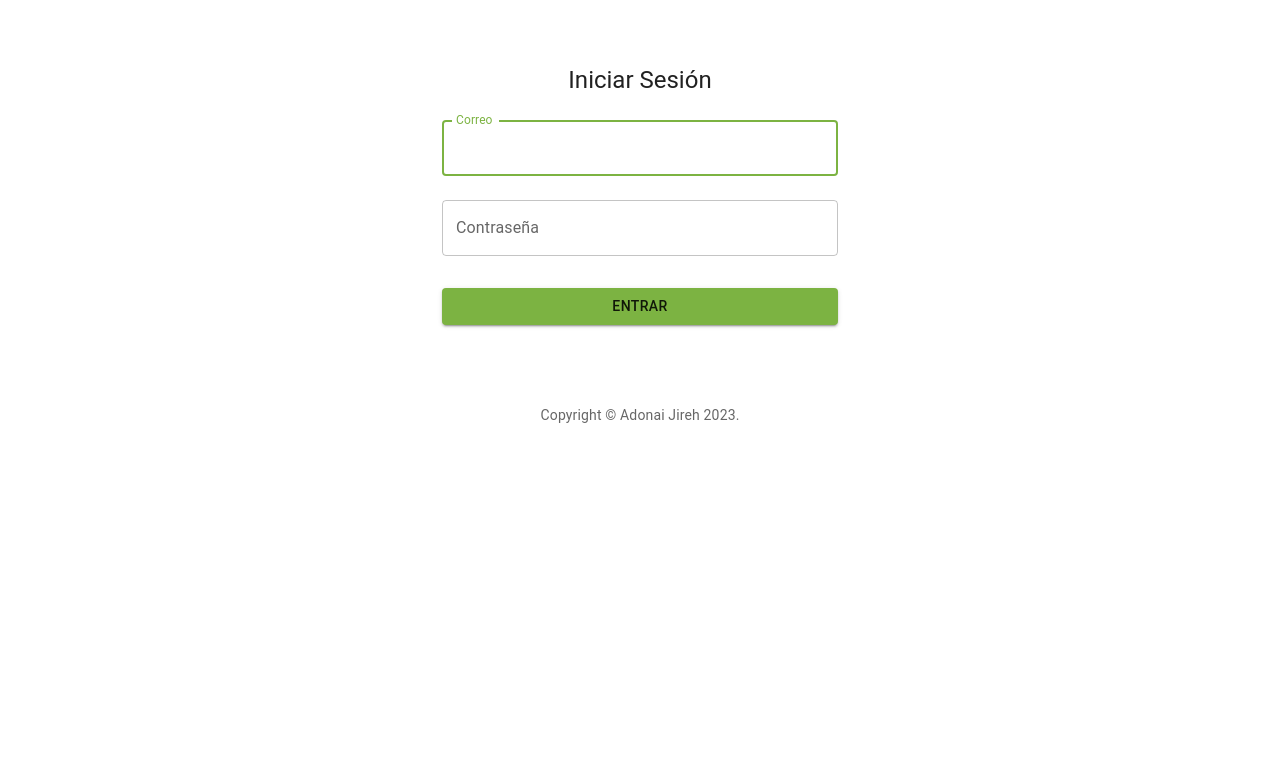
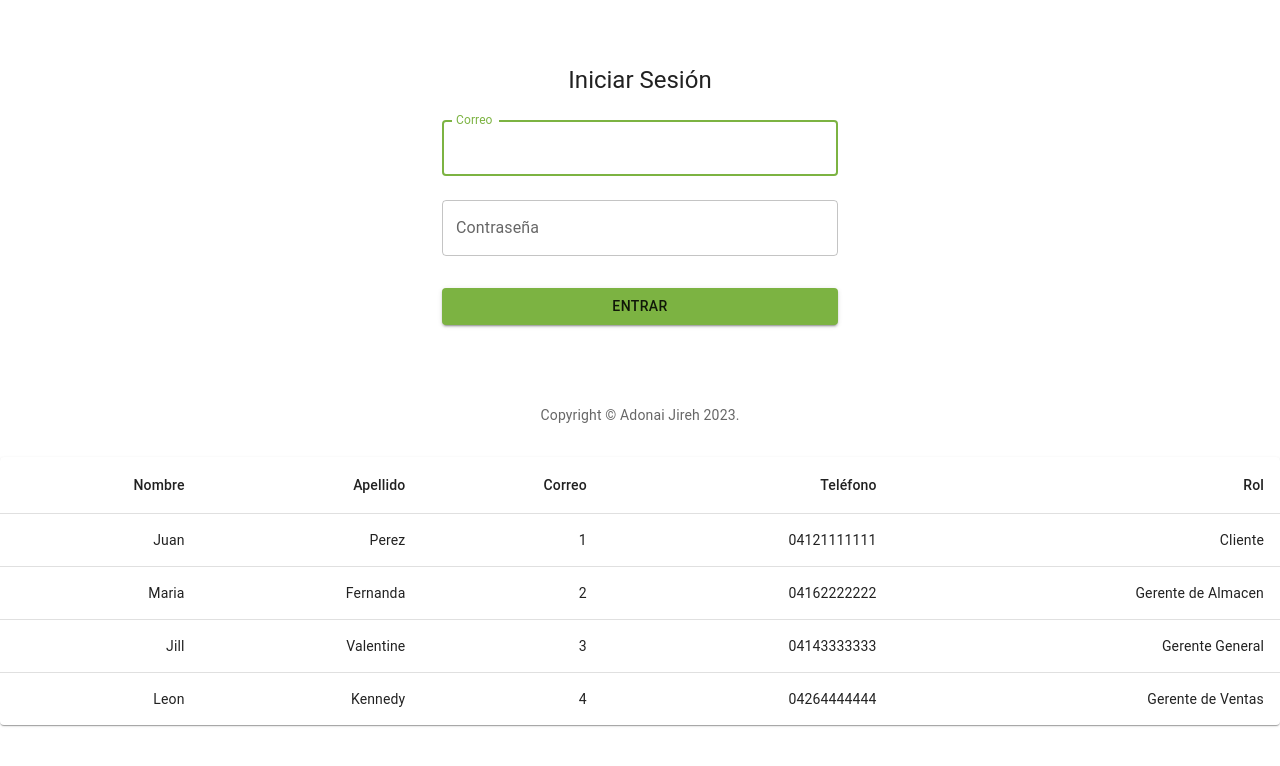
Before and after one commit to arnoldus-r/adonai, a React (Create React App) app in the folder adonai/: page / in a window 1280 px wide. Shown: the top 766 px of the page. Built offline with nearby package versions, Linux system fonts and the light colour scheme.

Commit message:
Add UserTable

```diff
--- a/adonai/src/App.js
+++ b/adonai/src/App.js
@@ -1,6 +1,7 @@
 import { ThemeProvider } from "@mui/material/styles";
 import theme from './components/Theme';
 import Login from './pages/Login';
+import UserTable from './components/UserTable';
 
 import { CssBaseline } from '@mui/material';
 
@@ -9,6 +10,7 @@ function App() {
 		<ThemeProvider theme={ theme }>
 			<CssBaseline>
 				<Login />
+				<UserTable />
 			</CssBaseline>
 		</ThemeProvider>
 	);
--- a/adonai/src/components/Theme.js
+++ b/adonai/src/components/Theme.js
@@ -1,14 +1,27 @@
 import { createTheme } from '@mui/material/styles';
 
-const theme = createTheme({
+let theme = createTheme({
 	palette: {
 		primary: {
-			main: "#7CB342"
+			main: "#7CB342",
 		},
 		secondary: {
-			main: "#3949ab"
-		}
-	}
+			main: "#3949ab",
+		},
+	},
 });
 
+theme = {
+	...theme,
+	components: {
+		TableCell: {
+			styleOverrides: {
+				root: {
+					color: "#7CB342",
+				},
+			},
+		},
+	},
+};
+
 export default theme;
--- /dev/null
+++ b/adonai/src/components/UserTable.js
@@ -0,0 +1,51 @@
+import React from 'react';
+import Table from '@mui/material/Table';
+import TableBody from '@mui/material/TableBody';
+import TableCell from '@mui/material/TableCell';
+import TableContainer from '@mui/material/TableContainer';
+import TableHead from '@mui/material/TableHead';
+import TableRow from '@mui/material/TableRow';
+import Paper from '@mui/material/Paper';
+
+function createData(name, last_name, email, phone, rol) {
+  return { name, last_name, email, phone, rol };
+}
+
+const rows = [
+  createData('Juan', 'Perez', '1', '04121111111', 'Cliente'),
+  createData('Maria', 'Fernanda', '2', '04162222222', 'Gerente de Almacen'),
+  createData('Jill', 'Valentine', '3', '04143333333', 'Gerente General'),
+  createData('Leon', 'Kennedy', '4', '04264444444', 'Gerente de Ventas'),
+];
+
+export default function UserTable() {
+  return (
+    <TableContainer component={Paper}>
+      <Table sx={{ minWidth: 650 }} aria-label="simple table">
+        <TableHead>
+          <TableRow>
+            <TableCell align="right">Nombre</TableCell>
+            <TableCell align="right">Apellido</TableCell>
+            <TableCell align="right">Correo</TableCell>
+            <TableCell align="right">Teléfono</TableCell>
+            <TableCell align="right">Rol</TableCell>
+          </TableRow>
+        </TableHead>
+        <TableBody>
+          {rows.map((row) => (
+            <TableRow
+              key={row.name}
+              sx={{ '&:last-child td, &:last-child th': { border: 0 } }}
+            >
+              <TableCell align="right">{row.name}</TableCell>
+              <TableCell align="right">{row.last_name}</TableCell>
+              <TableCell align="right">{row.email}</TableCell>
+              <TableCell align="right">{row.phone}</TableCell>
+              <TableCell align="right">{row.rol}</TableCell>
+            </TableRow>
+          ))}
+        </TableBody>
+      </Table>
+    </TableContainer>
+  );
+}
```
